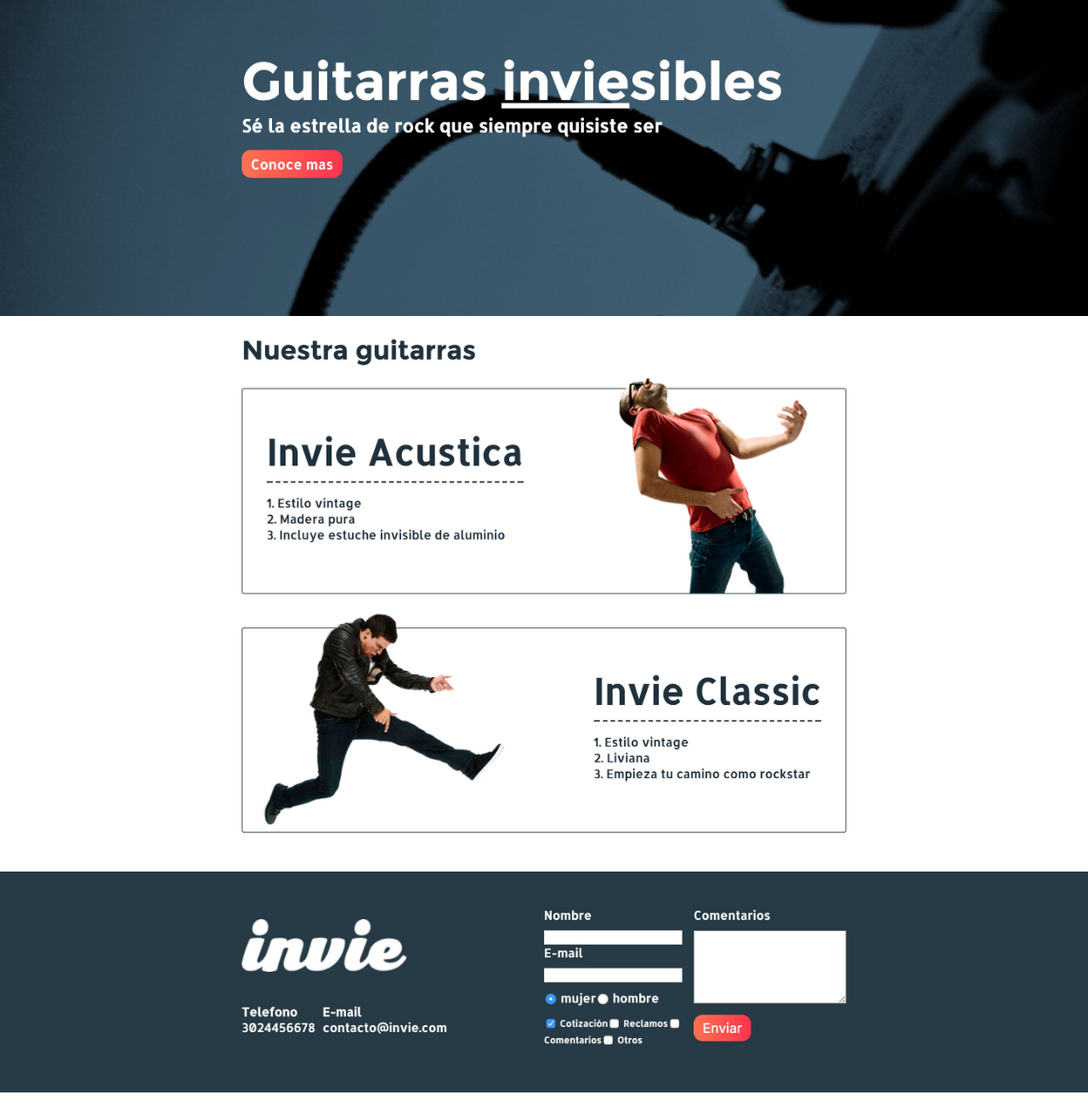
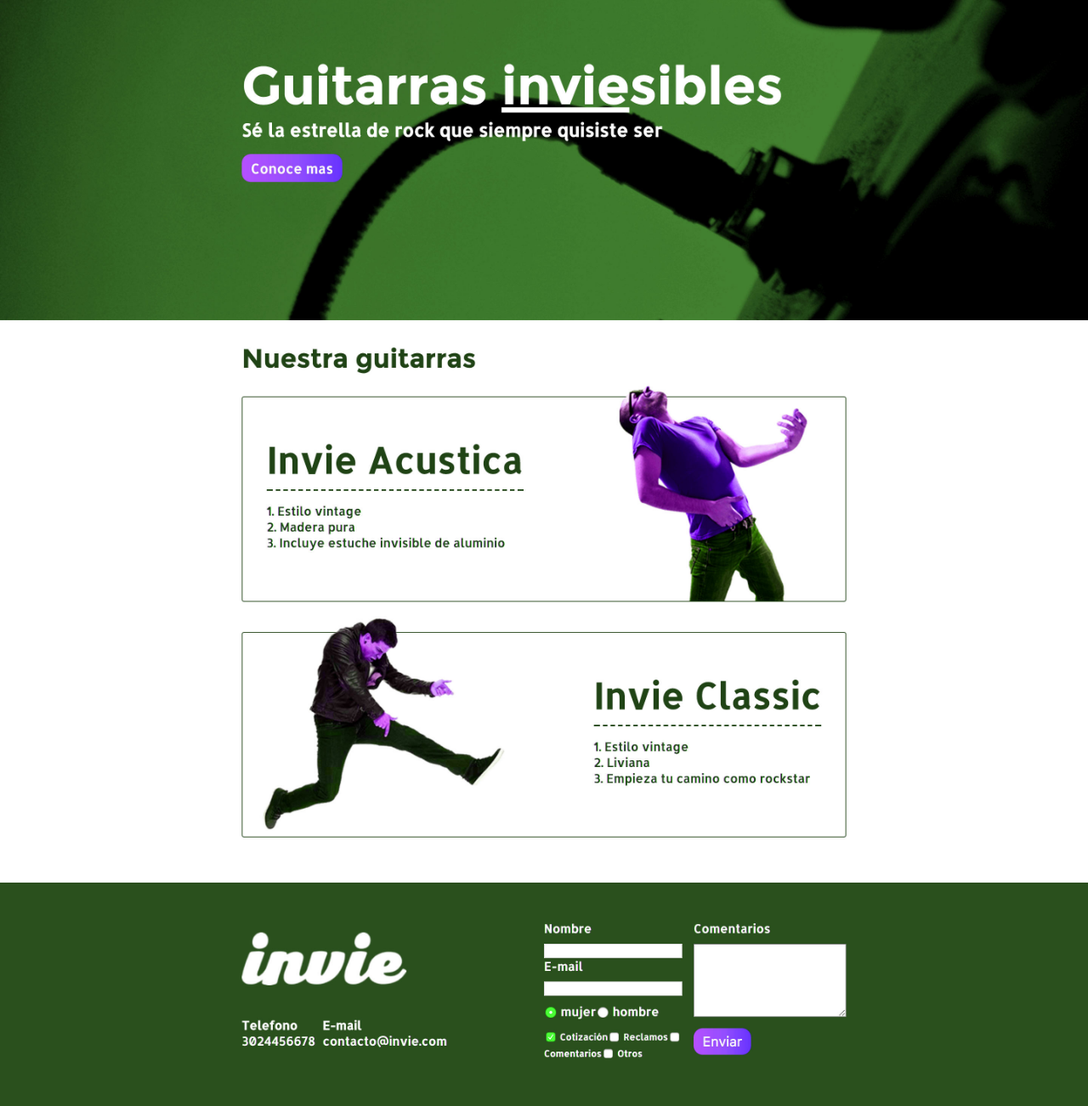
Before and after one commit to juandelossantos/invie-github, a plain HTML site: page index.html in a window 1280 px wide. Shown: the part 103-1405 px from the top of the page at 85% size. Drawn offline with Linux system fonts and the light colour scheme.

Commit message:
nueva versión de Invie-verde

```diff
--- a/index.html
+++ b/index.html
@@ -16,10 +16,6 @@
   </style>
 </head>
 <body>
-  <img src="header.jpg" alt="">
-  <img src="hero.jpg" alt="">
-  <img src="acustica.jpg" alt="">
-  <img src="clasica.jpg" alt="">
-  <img src="footer.jpg" alt="">
+  <img src="nueva-version.jpg" alt="" />
 </body>
 </html>
```
Also changed, not shown: nueva-version.jpg (added).
